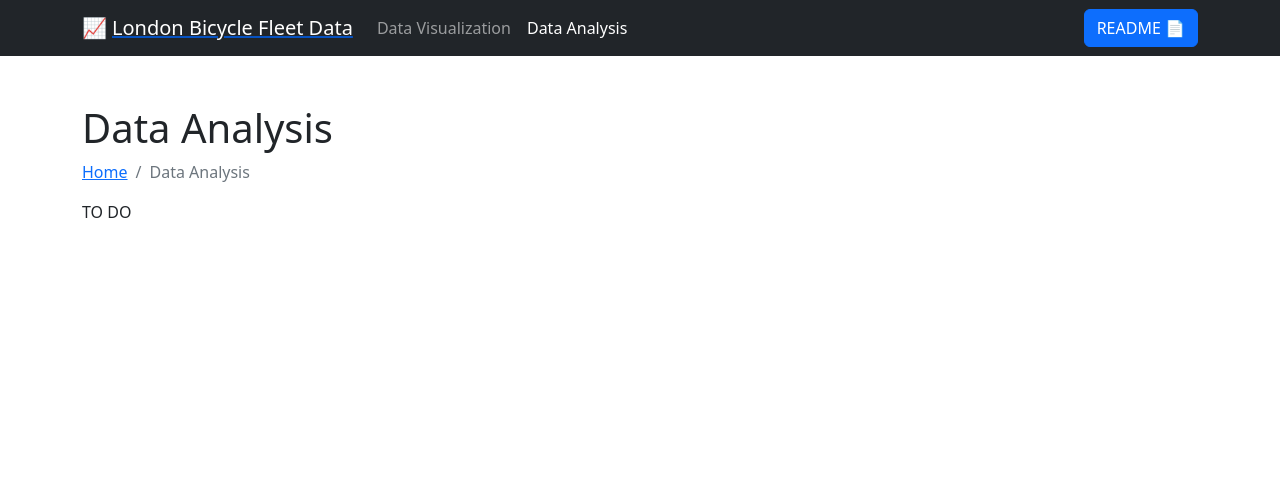
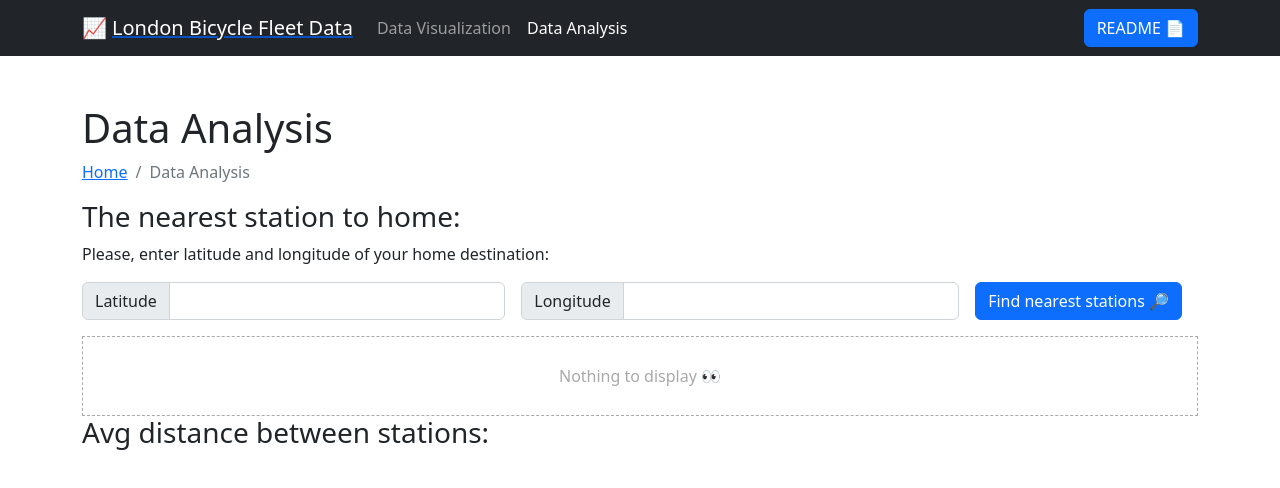
Before and after one commit to Pavlo-Momotenko/London-Bicycle-Fleet-Dashboard, a React (Create React App) app in the folder client/: page /data-analysis in a window 1280 px wide. Shown: the top 488 px of the page. Built offline with nearby package versions, Linux system fonts and the light colour scheme.

Commit message:
data_analysis

```diff
--- /dev/null
+++ b/client/src/components/data_analysis/NearestToHome.js
@@ -0,0 +1,93 @@
+import React, {useState} from "react";
+import BlockPlaceholder from "../BlockPlaceholder";
+import {Button, InputGroup, Table} from "react-bootstrap";
+import {v4 as uuidv4} from 'uuid';
+import Form from "react-bootstrap/Form";
+
+function NearestToHome() {
+    const [options, setOptions] = useState();
+    const [isLoading, setIsLoading] = useState(false);
+    const [lat, setLat] = useState(0);
+    const [lon, setLon] = useState(0);
+
+    function handleLatChange(event) {
+        setLat(event.target.value)
+    }
+
+    function handleLonChange(event) {
+        setLon(event.target.value)
+    }
+    function handleSubmit(event) {
+        event.preventDefault();
+        setIsLoading(true);
+
+        async function submitData() {
+            const formData = new FormData();
+            formData.append('latitude', lat);
+            formData.append('longitude', lon)
+
+            const response = await fetch(
+                "/api/nearest_to_point",
+                {
+                    method: 'POST',
+                    body: formData
+                }
+            );
+            setOptions(await response.json());
+            return 'ok';
+        }
+
+        submitData().then(r => console.log("POST options in (NearestToHome) : " + r)).finally(() => setIsLoading(false));
+    }
+
+    return (
+        <>
+            <p>Please, enter latitude and longitude of your home destination:</p>
+            <Form onSubmit={handleSubmit}
+                  className={"mb-3 d-flex justify-content-between align-content-center flex-nowrap"}>
+                <InputGroup controlId="formLat" className={"flex-sm-fill me-3 w-auto"}>
+                    <InputGroup.Text id="lat-text">Latitude</InputGroup.Text>
+                    <Form.Control disabled={isLoading} aria-describedby="lat-text" type="number" step="0.01"
+                                  onChange={handleLatChange} required={true}/>
+
+                </InputGroup>
+
+                <InputGroup controlId="formLon" className={"flex-sm-fill me-3 w-auto"}>
+                    <InputGroup.Text id="lon-text">Longitude</InputGroup.Text>
+                    <Form.Control disabled={isLoading} aria-describedby="lon-text" type="number" step="0.01"
+                                  onChange={handleLonChange} required={true}/>
+                </InputGroup>
+
+                <Button type={"submit"} disabled={isLoading} className={"me-3"}>Find nearest stations 🔎️</Button>
+            </Form>
+            {
+                options ?
+                    (
+                        <Table bordered hover size={"sm"} responsive>
+                            <thead key={uuidv4()}>
+                            <tr key={uuidv4()}>
+                                <th key={uuidv4()}>Latitude</th>
+                                <th key={uuidv4()}>Longitude</th>
+                                <th key={uuidv4()}>Station name</th>
+                                <th key={uuidv4()}>Distance (m)</th>
+                            </tr>
+                            </thead>
+                            <tbody key={uuidv4()}>
+                            {
+                                options.map((values, i) => (
+                                    <tr key={uuidv4()}>
+                                        <td key={uuidv4()}>{values.lat}</td>
+                                        <td key={uuidv4()}>{values.lon}</td>
+                                        <td key={uuidv4()}>{values.name}</td>
+                                        <td key={uuidv4()}>{values.meters_distance}</td>
+                                    </tr>
+                                ))
+                            }
+                            </tbody>
+                        </Table>) : (<BlockPlaceholder>Nothing to display 👀</BlockPlaceholder>)
+            }
+        </>
+    )
+}
+
+export default NearestToHome;
--- a/client/src/pages/DataAnalysis.js
+++ b/client/src/pages/DataAnalysis.js
@@ -1,10 +1,14 @@
 import PageHeader from "../components/PageHeader";
+import NearestToHome from "../components/data_analysis/NearestToHome";
 
 function DataAnalysis() {
     return (
         <>
             <PageHeader>Data Analysis</PageHeader>
-            <p>TO DO</p>
+            <h3>The nearest station to home:</h3>
+            <NearestToHome/>
+            <h3>Avg distance between stations: </h3>
+
         </>
     )
 }
```
Also changed, not shown: 2 other files (tests, documents, lock files or other folders).
